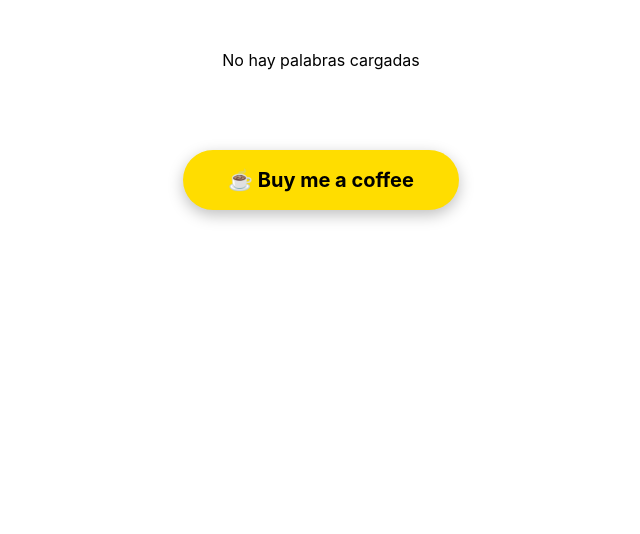
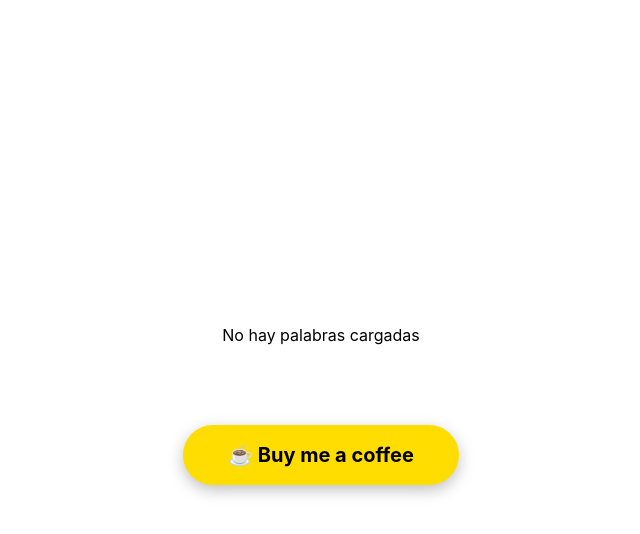
Before and after one commit to JesusVergara89/GermanArticles, a React (Vite) app: page / in a window 1280 px wide. Shown: the top 534 px of the page, without its empty margins (319-959 px from the left). Built offline with nearby package versions, Linux system fonts and the light colour scheme; no server answers; the database is empty.

Commit message:
testing a new function that fixed card in the center v3

```diff
--- a/src/Components/FlashcardArtikel.jsx
+++ b/src/Components/FlashcardArtikel.jsx
@@ -242,36 +242,35 @@ export default function FlashcardArtikel({ words = [] }) {
 function checkAnswer(e) {
     e.preventDefault();
 
-    // 1. Quita el foco del input para iniciar la bajada del teclado
+    // 1. Quita el foco del input inmediatamente
     if (inputRef.current) {
       inputRef.current.blur();
     }
 
-    // 2. Espera unos milisegundos a que el SO baje el teclado y resetea el scroll al centro
+    // 2. Espera a que el teclado se recoja por completo y fuerza el centrado visual
     setTimeout(() => {
+      // Fuerza el reseteo del scroll en la ventana
       window.scrollTo(0, 0);
-      document.body.scrollTop = 0; // Para compatibilidad con Safari iOS antiguo
-    }, 50);
+      document.body.scrollTop = 0;
+
+      // Centra la app de nuevo en el viewport del móvil
+      const appElem = document.querySelector(".artikel-app");
+      if (appElem) {
+        appElem.scrollIntoView({ block: "center", behavior: "smooth" });
+      }
+    }, 100);
 
     const correct =
       input.trim().toLowerCase() === current.artikel.toLowerCase();
 
-    setStatus(
-      correct
-        ? "correct"
-        : "incorrect"
-    );
-
+    setStatus(correct ? "correct" : "incorrect");
     setFlipped(true);
 
     if (correct) {
       fireConfetti();
     }
 
-    setTimeout(
-      nextCard,
-      correct ? 1500 : 2200
-    );
+    setTimeout(nextCard, correct ? 1500 : 2200);
   }
 
   if (!current) {
--- a/src/index.css
+++ b/src/index.css
@@ -7,14 +7,11 @@
 
 html,
 body,
-#root{
-
-  margin:0;
-
-  width:100%;
-
-  min-height:100%;
-
+#root {
+  margin: 0;
+  width: 100%;
+  height: 100%;
+  overflow-x: hidden;
 }
 
 
@@ -39,20 +36,16 @@ input{
 
 /* CONTENEDOR PRINCIPAL */
 
-.app-container{
-
-  width:100%;
-
-  min-height:100vh;
-
-  display:flex;
-
-  flex-direction:column;
-
-  align-items:center;
-
+.app-container {
+  width: 100%;
+  /* 100dvh se ajusta al alto real sin el teclado */
+  min-height: 100dvh;
+  display: flex;
+  flex-direction: column;
+  align-items: center;
+  /* Fuerza que los elementos dentro se alineen al centro vertical */
+  justify-content: center;
 }
-
 
 
 /* BUY ME A COFFEE */
```
